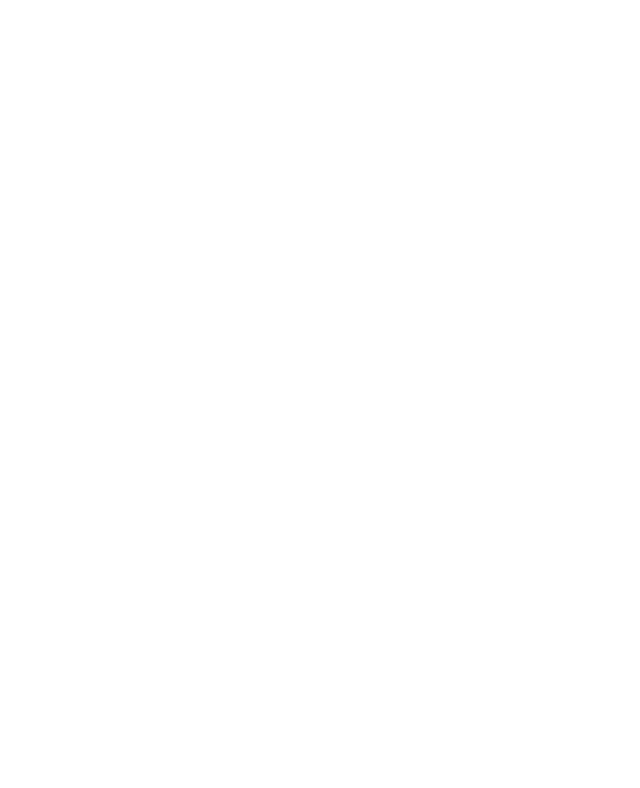
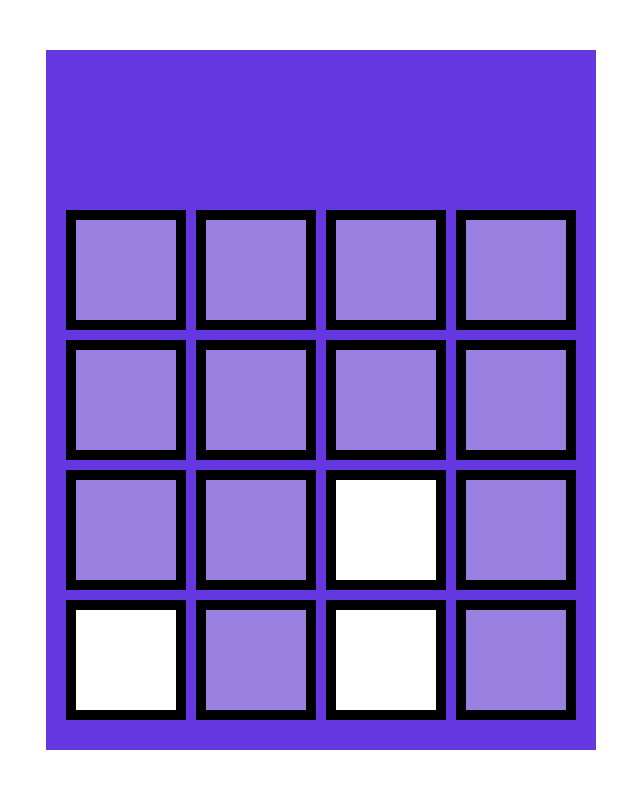
Before and after one commit to Josue-Echeverria/TareaAA0, a plain HTML site: page index.html in a window 1280 px wide. Shown: the whole page, without its empty margins (319-959 px from the left). Drawn offline with Linux system fonts and the light colour scheme.

Commit message:
Matriz se actualiza de forma grafica(Primera parte de codigo html y css)

```diff
--- a/app.js
+++ b/app.js
@@ -7,19 +7,14 @@ let matrix = [
   ];
 
 
-/*
-TO DELETE
-EL MAIN SOLO EN PROTOTIPO PARA QUE LO QUE ESTE ADENTRO SE EJECUTE CADA 2.5
-FUNCIONA COMO UN TIPO DE RECURSIVIDAD YA QUE AL FINAL SE ESTA LLAMANDO A SI MISMA
-(SE PUEDE CAMBIAR)
-*/
+
 
 function main(){
   //Se genera el numero de la columna en que el numero va a caer
   const posicion_random_j = Math.floor(Math.random() * 4);
 
   //Se genera el numero random que va a caer
-  let nuevo_random = random_2_or_4_or_8();
+  const nuevo_random = random_2_or_4_or_8();
 
   /*
   Aqui se deberia de mostrar ese numero en la parte de arriba del tablero
@@ -28,11 +23,11 @@ function main(){
   //Funcion que genera el efecto de caida dentro de la matriz
   caida(nuevo_random,posicion_random_j,matrix);
 
-  printMatrix(matrix);
+  console.log(matrix);
 
   //ESTE ES EL FINAL
   //Aqui se confirma si hay movimientos en la matriz(si no se ha llenado)
-  if(confirmar_movimientos_en_matriz(matrix))//Si aun hay movimientos en la matriz(campo para que los numeros caigan)
+  if(confirmar_movimientos_en_matriz(matrix)!==-1)//Si aun hay movimientos en la matriz(campo para que los numeros caigan)
     setTimeout(main,2500);//Se vuelve a llamar al main despues que pasen 2500ms
   else//Si ya no hay movimientos
     return;//Se hace un return vacio para ya salir de la funcion
--- a/functions.js
+++ b/functions.js
@@ -2,12 +2,15 @@
 //Retorna el numero 2 o 4 o 8 (Aleatoriamente)
 function random_2_or_4_or_8(){
   const random = Math.floor(Math.random() * 3);
-  if(random === 1)
+  if(random === 1){
     return 4;
-  else if(random === 2)
+  }
+  else if(random === 2){
     return 8;
-  else
+  }
+  else{
     return 2;
+  }
 }
 
 //Imprime una matriz
@@ -36,15 +39,15 @@ document.addEventListener('keydown', function(event) {
       console.log('Down arrow key pressed');
       break;
   }
-  });
+});
 
 //Confirma que en la primera fila haya un 0()
 function confirmar_movimientos_en_matriz(matrix){
   for (let j = 0; j < matrix.length; j++) { //For que recorre las columnas de la matriz
     if(matrix[0][j] === 0)                  //Si en la fila 0 columna actual hay un 0
-      return true;
+      return j;
   }
-  return false;//Si se acaba la ejecucioin del for y no se encontro un 0 se retorna false
+  return -1;//Si se acaba la ejecucioin del for y no se encontro un 0 se retorna false
 }
 
 /*
@@ -67,8 +70,22 @@ function caida(num, columna, matrix){
       break;                          //Significa que no puede caer mas y por lo tanto se termina
     else{                             //Si el espacio esta vacio
       matrix[i][columna] = num;       //Se coloca el numero en esa posicion
-      if(i>0)                         //Si estamos en alguna fila despues de la 0
+      cambiar_color_casilla(i+1,columna,'#FFFFFF')
+      if(i>0){                         //Si estamos en alguna fila despues de la 0
+        cambiar_color_casilla(i,columna,'#9A80E1')
         matrix[i-1][columna] = 0;     //Se elimina el numero de la posicion anterior
+      }
     }
   }
 }
+
+//Cambiar el color de la casilla segun la fila, columna y fila al color de entrada(formato: #123456)
+function cambiar_color_casilla(fila,columna,color){
+  const casilla = document.getElementById('casilla'+fila+columna);
+  casilla.style.backgroundColor = color;
+}
+
+function cambiar_numero_casilla(fila,columna,numero){
+  const casilla = document.getElementById('casilla'+fila+columna);
+  casilla.textContent = numero;
+}
--- a/index.html
+++ b/index.html
@@ -4,12 +4,45 @@
     <meta charset="UTF-8">
     <meta name="viewport" content="width=device-width, initial-scale=1.0">
     <title>Document</title>
-    <script src="functions.js"></script>
-    <script src="app.js"></script>
+    <link rel="stylesheet" href="https://fonts.googleapis.com/css2?family=Fira+Code&display=swap">
+
     <link rel ="stylesheet" href = "styles.css">
 </head>
 
 <body>
-
+    <div id='container'>
+        <div id="fila0" class="fila">
+            <div id="casilla00" class="casilla-invisible"></div>
+            <div id="casilla01" class="casilla-invisible"></div>
+            <div id="casilla02" class="casilla-invisible"></div>
+            <div id="casilla03" class="casilla-invisible"></div>
+        </div>
+        <div id="fila1" class="fila">
+            <div id="casilla10" class="casilla"></div>
+            <div id="casilla11" class="casilla"></div>
+            <div id="casilla12" class="casilla"></div>
+            <div id="casilla13" class="casilla"></div>
+        </div>
+        <div id="fila2" class="fila">
+            <div id="casilla20" class="casilla"></div>
+            <div id="casilla21" class="casilla"></div>
+            <div id="casilla22" class="casilla"></div>
+            <div id="casilla23" class="casilla"></div>
+        </div>
+        <div id="fila3" class="fila">
+            <div id="casilla30" class="casilla"></div>
+            <div id="casilla31" class="casilla"></div>
+            <div id="casilla32" class="casilla"></div>
+            <div id="casilla33" class="casilla"></div>
+        </div>
+        <div id="fila4" class="fila">
+            <div id="casilla40" class="casilla"></div>
+            <div id="casilla41" class="casilla"></div>
+            <div id="casilla42" class="casilla"></div>
+            <div id="casilla43" class="casilla"></div>
+        </div>
+    </div>
+    <script src="functions.js"></script>
+    <script src="app.js"></script>
 </body>
 </html>
--- a/styles.css
+++ b/styles.css
@@ -0,0 +1,43 @@
+#container{
+    width: 500px;
+    height: 650px;
+    background-color: rgb(100, 55, 225);
+    display: flex;
+    flex-direction: column;
+    padding: 25px;
+    justify-content:center;
+    align-items:center;
+
+}
+
+.casilla{
+    background-color: rgb(154, 128, 225);
+    margin: 5px;
+    width: 100px;
+    height: 100px;
+    border: 10px solid black;
+    font-size: 50px;
+    display: flex;
+    justify-content:center;
+    align-items:center;
+    font-family: 'Fira Code', monospace;
+}
+
+.fila{
+    display: flex;
+    flex-direction: row;
+}
+
+body {
+    margin: 0;
+    display: flex;
+    justify-content: center;
+    align-items: center;
+    height: 100vh;
+}
+.casilla-invisible{
+    background-color: rgb(100, 55, 225);
+    margin: 15px;
+    width: 100px;
+    height: 100px;
+}
```
